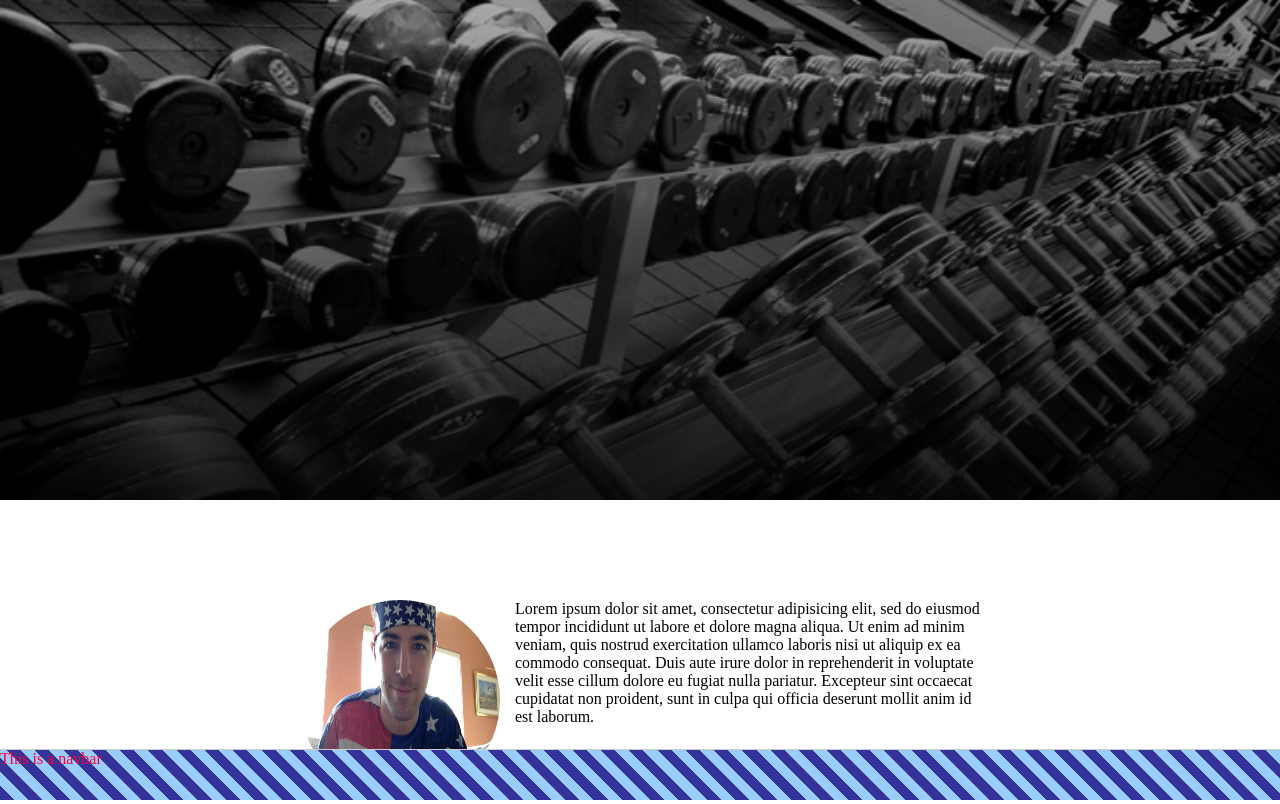
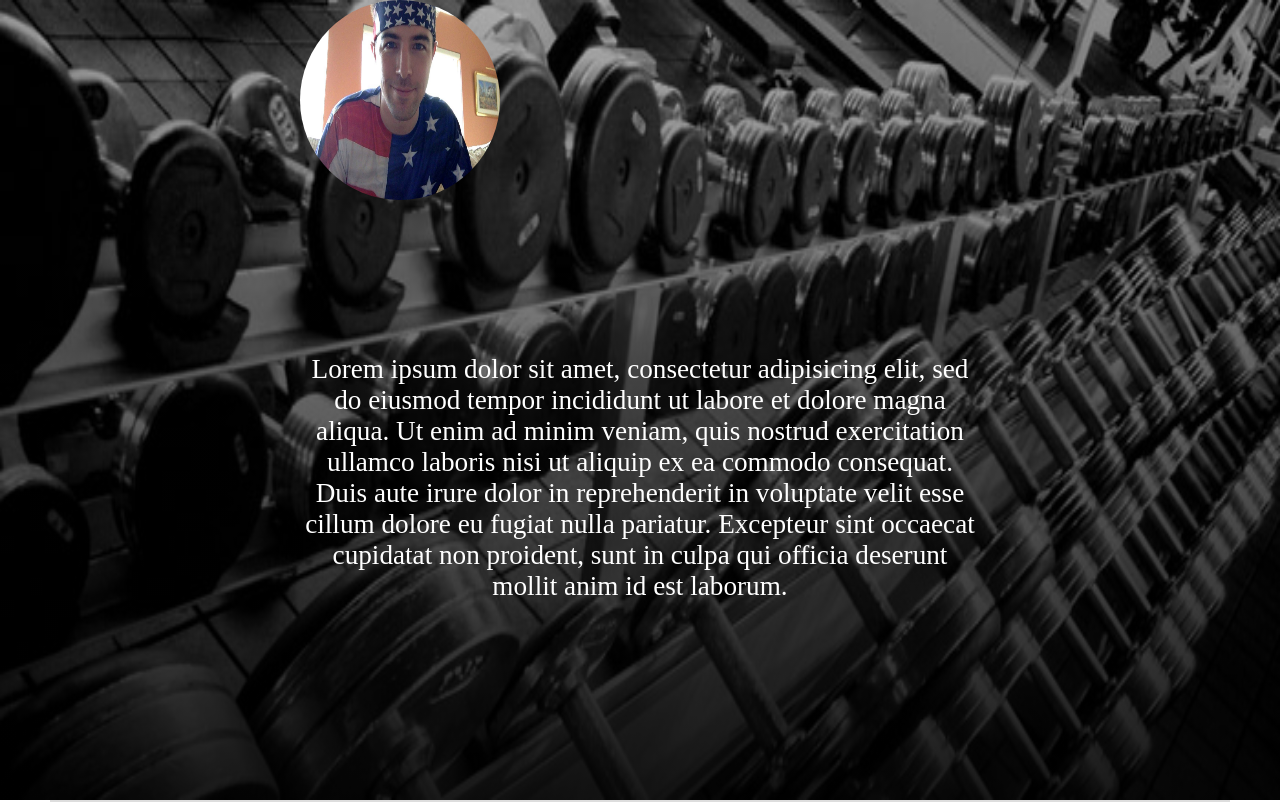
Before and after one commit to mattydevicce/personal, a plain HTML site: page newnew/index.html in a window 1280 px wide. Shown: the top 804 px of the page. Drawn offline with nearby package versions, Linux system fonts and the light colour scheme.

Commit message:
Making good progress

```diff
--- a/newnew/css.css
+++ b/newnew/css.css
@@ -8,31 +8,36 @@ body {
 	margin: 0;
 }
 
-.navbar {
-	position: fixed;
-	height: 50px;
+
+.head {
+	height: 100vh;
 	width: 100%;
-	bottom: 0;
-	border-top: 1px solid #CCCCCC;
-	background: repeating-linear-gradient(
-	  45deg,
-	  #333399,
-	  #333399 10px,
-	  #99CCFF 10px,
-  	#99CCFF 20px
-	);
-	color: #FF0033;
+	background: linear-gradient( rgba(0, 0, 0, 0.3), rgba(0, 0, 0, 0.9) ), url('./images/gym-weights.jpg');
+	background-size: 100% 100vh;
+	padding: 0;
+	margin: 0;
+	background-repeat: no-repeat;
+}
+
+.bio-text {
+	margin: 0;
+	color: white;
+	font-size: 1.7em;
+	text-align: center;
+	padding-top: 150px;
 
 }
 
-.head {
-	height: 500px;
-	width: 100%;
-	background: linear-gradient( rgba(0, 0, 0, 0.3), rgba(0, 0, 0, 0.9) ), url('./images/gym-weights.jpg');
-	background-size: 100% 500px;
-	padding: 0;
-	margin: 0;
-	background-repeat: no-repeat;
+.bio {
+	height: 300px;
+	margin: 0 300px;
+}
+
+.bio-pic {
+  width: 200px;
+  height: 200px;
+  border-radius: 50%;
+  margin: 0 auto;
 }
 
 #name {
@@ -95,32 +100,7 @@ body {
 	text-align: center;
 }
 
-.arnold {
-	background: url('./images/Arnold.png');
-	height: 450px;
-	width: 450px;
-	position: relative;
-	background-repeat: no-repeat;
-	background-size: 100% 100%;
-	position: relative;
-	left: 300px;
-	top: 250px;
-}
 
-.bio {
-	height: 300px;
-	margin: 0 300px;
-	margin-top: 100px;
-}
-
-.bio-pic {
-  width: 200px;
-  height: 200px;
-  float: left;
-  border-radius: 50%;
-
-  margin-right: 15px;
-}
 
 .splitter {
 	margin: 0 50px;
--- a/newnew/index.html
+++ b/newnew/index.html
@@ -7,13 +7,7 @@
 </head>
 <body>
 
-<div class="navbar">
-This is a navbar
-</div>
-
 <div class="head">
-</div>
-
 	<div class="bio">
 		<img class="bio-pic" src="./images/me.jpg">
 		<p class="bio-text">Lorem ipsum dolor sit amet, consectetur adipisicing elit, sed do eiusmod
@@ -23,6 +17,8 @@ This is a navbar
 		cillum dolore eu fugiat nulla pariatur. Excepteur sint occaecat cupidatat non
 		proident, sunt in culpa qui officia deserunt mollit anim id est laborum.</p>
 	</div>
+</div>
+
 
 <hr class="splitter">
 
```
Lines whose indentation alone changed are shown as unchanged.
